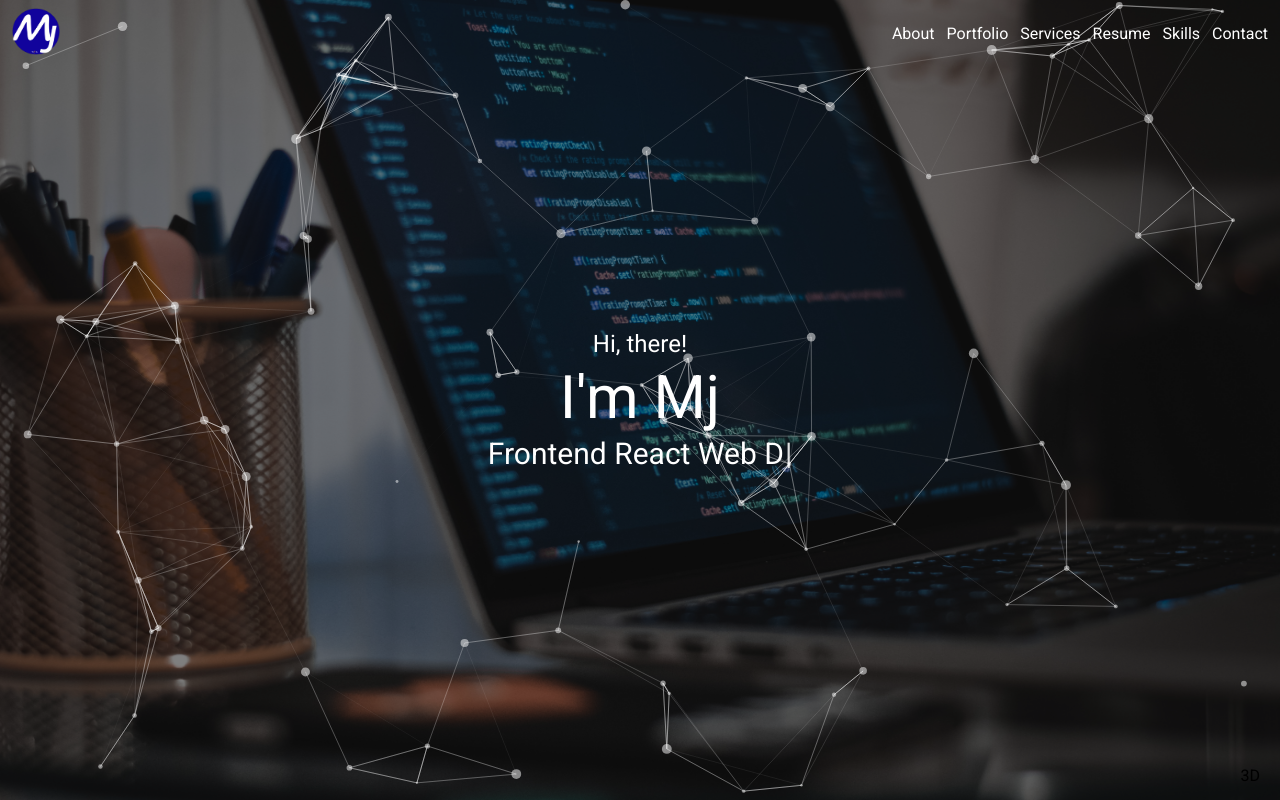
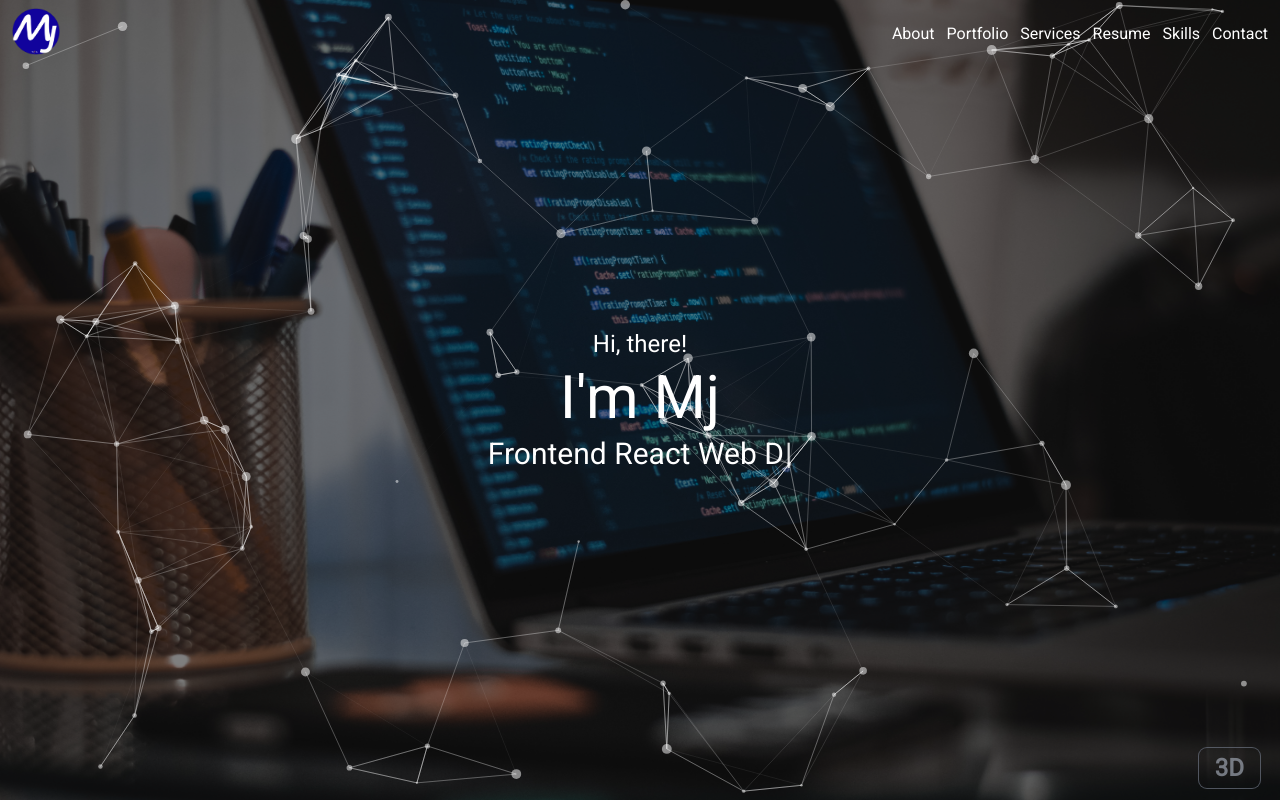
Before and after one commit to MJ9601/my-portfolio, a Next.js app: page /2d in a window 1280 px wide. Shown: the top 800 px of the page. Built offline with nearby package versions, Linux system fonts and the light colour scheme.

Commit message:
8/16 0134am {second update}

```diff
--- a/components/Loader.tsx
+++ b/components/Loader.tsx
@@ -13,9 +13,10 @@ const Loader = () => {
       <div className="absolute bottom-3 right-5 ">
         <Link
           href="/2d"
-          className="px-4 py-1 text-2xl text-white font-extrabold animate-pulse ring-1 rounded-lg ring-white hover:text-cyan-400 hover:ring-cyan-400"
         >
-          2D
+          <p className="px-4 py-1 text-2xl text-gray-400 font-extrabold animate-pulse ring-1 rounded-lg ring-gray-500 hover:text-cyan-400 hover:ring-cyan-400 cursor-pointer">
+            2D
+          </p>
         </Link>
       </div>
     </div>
--- a/pages/2d.tsx
+++ b/pages/2d.tsx
@@ -88,11 +88,10 @@ const Portfolio2D = () => {
         </h5>
       </div>
       <div className="fixed bottom-3 right-5 ">
-        <Link
-          href="/"
-          className="px-4 py-1 text-2xl text-gray-400 font-extrabold animate-pulse ring-1 rounded-lg ring-gray-500 hover:text-cyan-400 hover:ring-cyan-400"
-        >
-          3D
+        <Link href="/">
+          <p className="px-4 py-1 text-2xl text-gray-400 font-extrabold animate-pulse ring-1 rounded-lg ring-gray-500 hover:text-cyan-400 hover:ring-cyan-400 cursor-pointer">
+            3D
+          </p>
         </Link>
       </div>
     </div>
--- a/pages/index.tsx
+++ b/pages/index.tsx
@@ -62,11 +62,10 @@ const Home: NextPage = () => {
             {path == PathLine.monitors && orthCamStatus && <OwnerInfoDisplay />}
             {path == PathLine.tv && orthCamStatus && <ProjectDisplay />}
             <div className="absolute bottom-3 right-5 ">
-              <Link
-                href="/2d"
-                className="px-4 py-1 text-2xl text-white font-extrabold animate-pulse ring-1 rounded-lg ring-white hover:text-cyan-400 hover:ring-cyan-400"
-              >
-                2D
+              <Link href="/2d">
+                <p className="px-4 py-1 text-2xl text-gray-400 font-extrabold animate-pulse ring-1 rounded-lg ring-gray-500 hover:text-cyan-400 hover:ring-cyan-400 cursor-pointer">
+                  2D
+                </p>
               </Link>
             </div>
           </>
```
